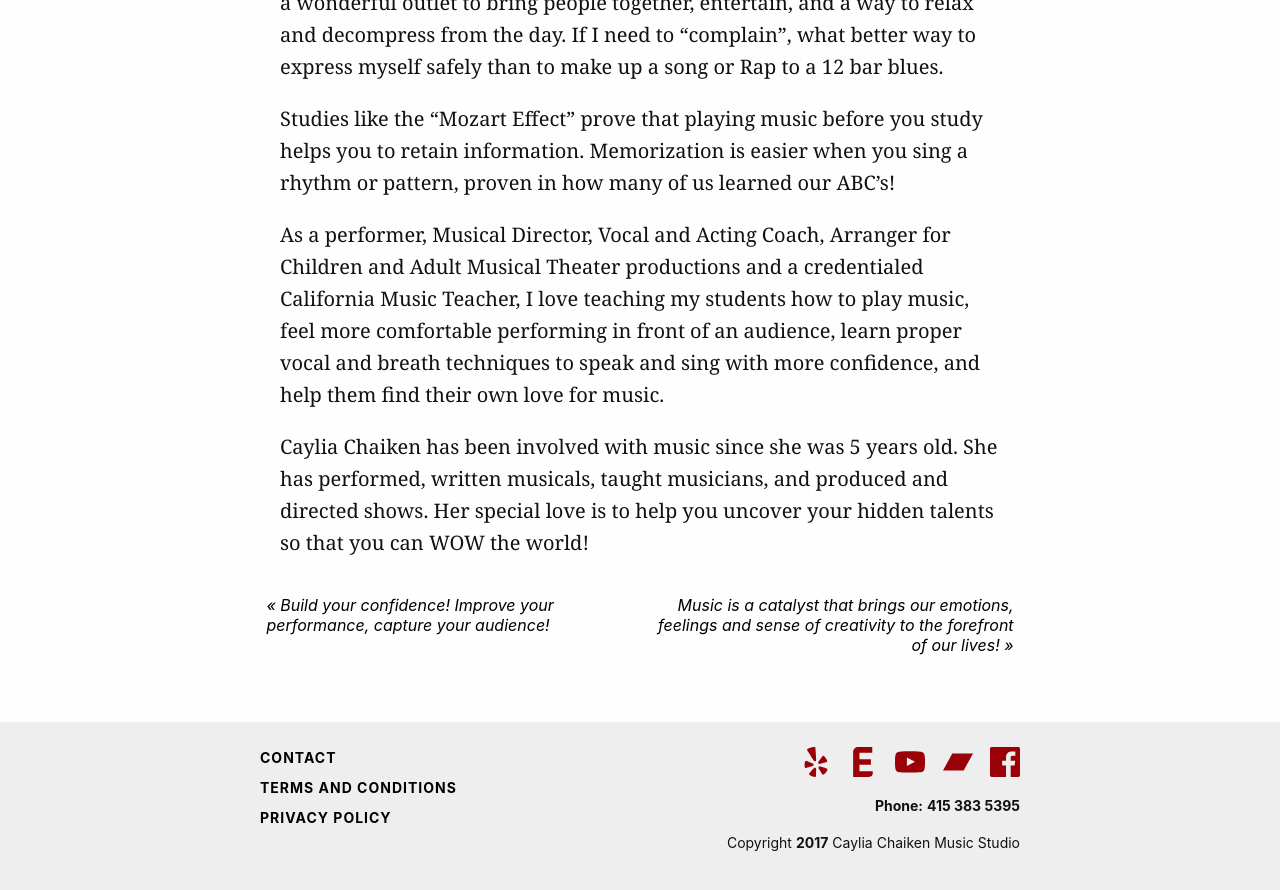
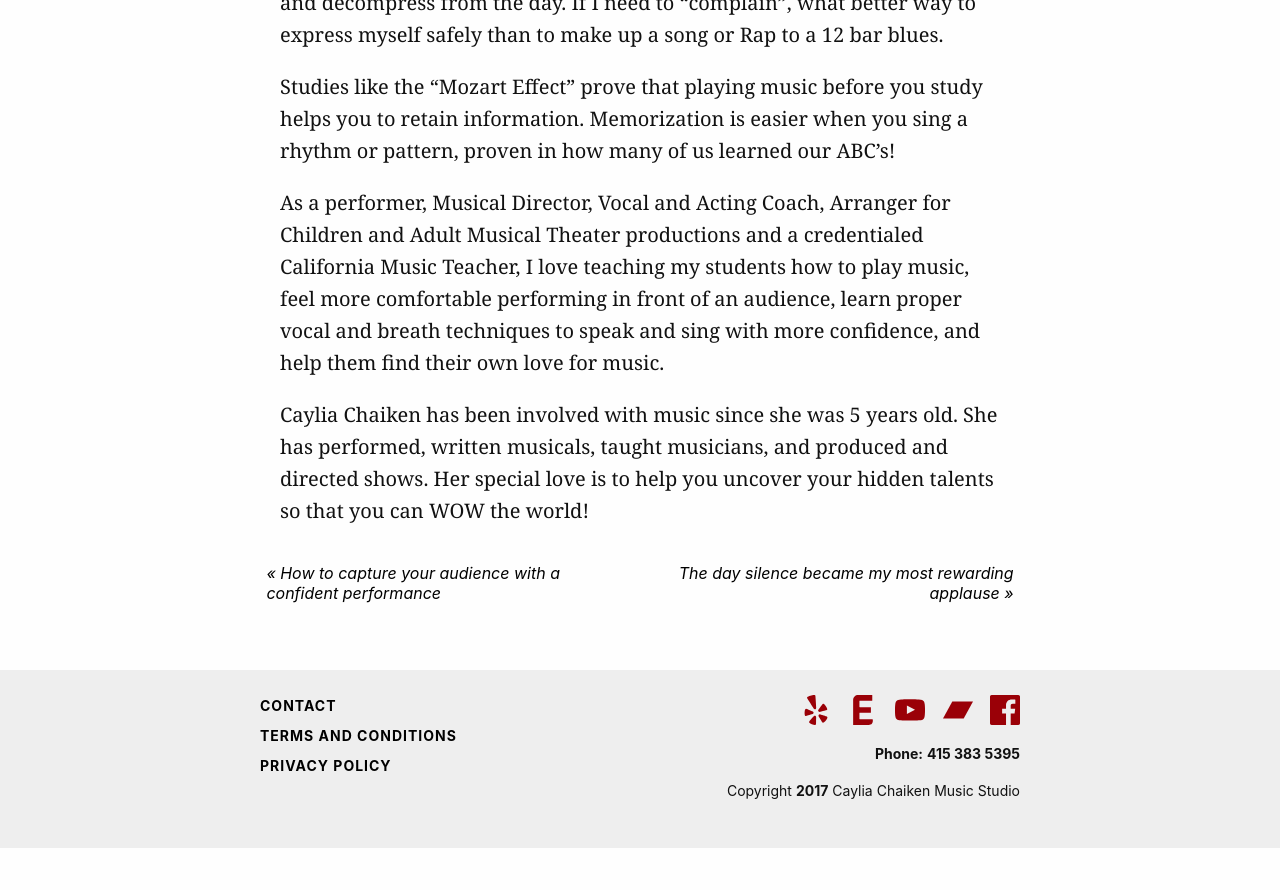
Before and after one commit to cchaiken/ccms, a Jekyll site: the page built from _posts/2017-06-01-how-i-became-heart-soul-party.md, in a window 1280 px wide and 900 px high, scrolled down 940 px. Shown: the top 890 px of the window. Built offline with Jekyll 4.4.1, drawn with Linux system fonts in a browser that asks for light colours; some web fonts are replaced; after the commit the page ends 1788 px from its top, so only the background shows below that; some of the changed text lies outside the part shown.

Commit message:
Updated Music Math Peanut Butter Jelly and 7 other files

```diff
--- a/_posts/2017-06-01-playing-music-can-build-your-confidence.md
+++ b/_posts/2017-06-01-how-i-became-heart-soul-party.md
@@ -1,5 +1,5 @@
 ---
-title: Playing music can build your confidence and be the ice breaker at any party!
+title: How I became the "Heart & Soul" of a party
 date: 2017-06-01 00:00:00 Z
 ---
 
--- a/_posts/2017-07-01-music-is-a-catalyst.md
+++ b/_posts/2017-07-01-silence-rewarding-applause.md
@@ -1,6 +1,5 @@
 ---
-title: Music is a catalyst that brings our emotions, feelings and sense of creativity
-  to the forefront of our lives!
+title: The day silence became my most rewarding applause
 date: 2017-07-01 00:00:00 Z
 ---
 
```
Also changed, not shown: _posts/2017-04-01-music-math-peanut-butter-jelly.md (renamed from _posts/2017-04-01-direct-connection-between-music-and-academics.md, +1 -1 lines), _posts/2017-05-01-build-your-confidence.md (deleted, +0 -12 lines), _posts/2017-05-01-capture-your-audience-with-confident-performance.md (added, +10 -0 lines).
